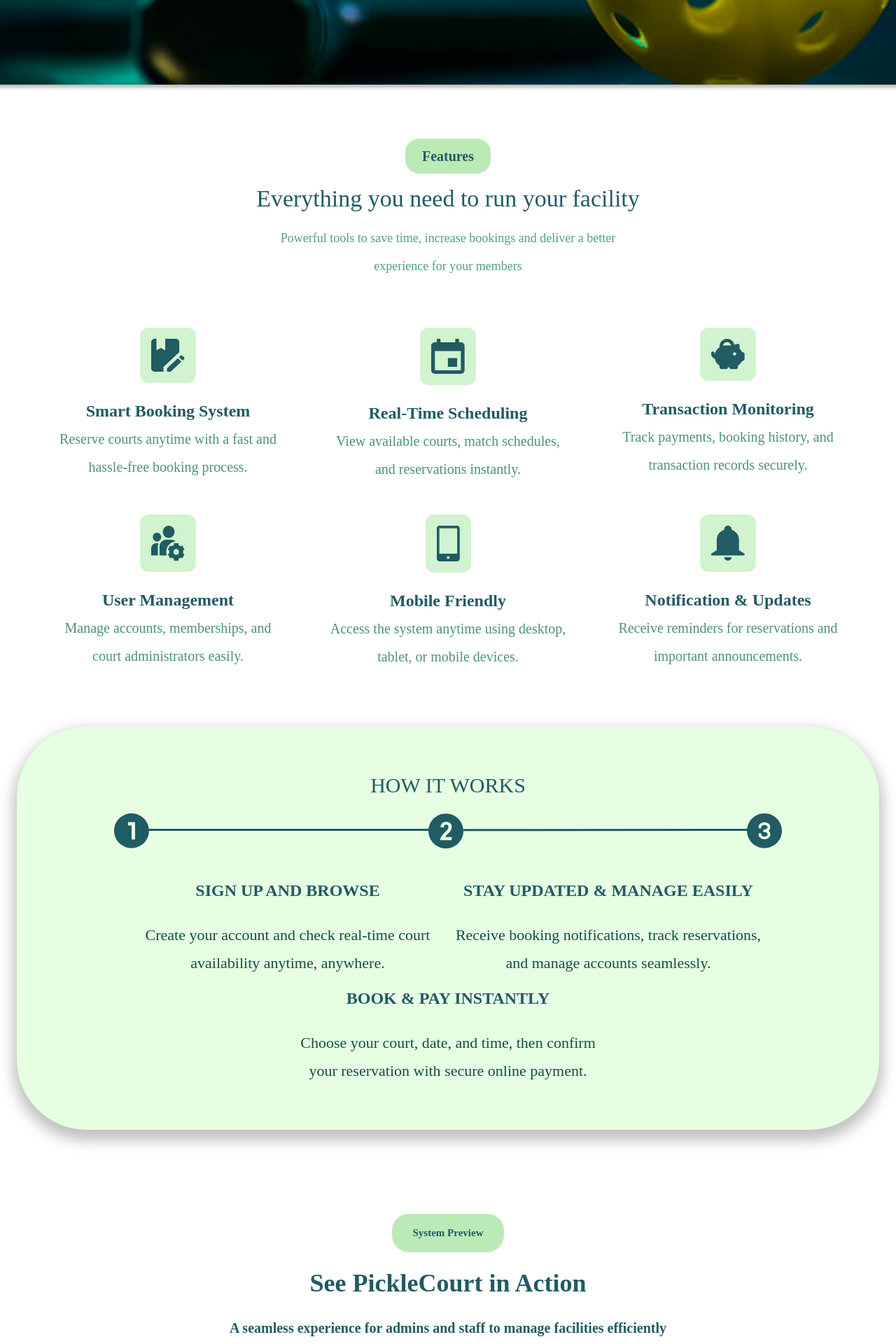
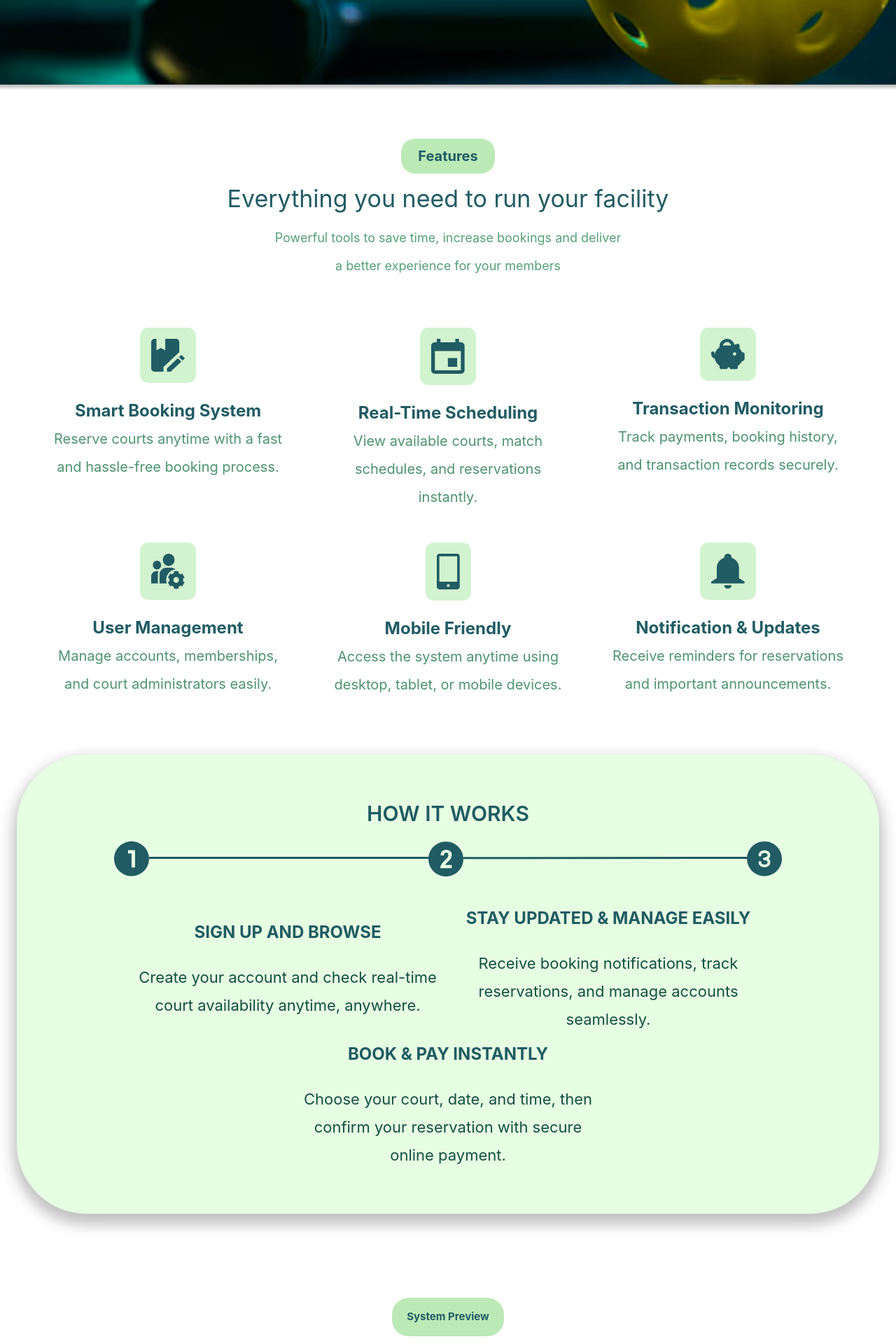
Before and after one commit to Ilethami/pcms, a React (Vite) app: page / in a window 1280 px wide. Shown: the part 520-2440 px from the top of the page at 70% size. Built offline with nearby package versions, Linux system fonts and the light colour scheme.

Commit message:
Changed Fonts to Poppins

```diff
--- a/package.json
+++ b/package.json
@@ -11,6 +11,7 @@
   },
   "dependencies": {
     "@tailwindcss/vite": "^4.3.0",
+    "aos": "^2.3.4",
     "react": "^19.2.6",
     "react-dom": "^19.2.6",
     "tailwindcss": "^4.3.0"
--- a/src/Components/FeatureCards.jsx
+++ b/src/Components/FeatureCards.jsx
@@ -8,11 +8,11 @@ export default function Card({ icon, title, details }) {
       />
 
       <div className="flex flex-col items-center">
-        <p className="text-[#215B63] font-['Bona-Nova'] text-[24px] font-bold leading-[40px]">
+        <p className="text-[#215B63] font-poppins text-[24px] font-bold leading-[40px]">
           {title}
         </p>
 
-        <p className="text-[#4E9372] text-center font-['Bona-Nova'] text-[20px] font-normal leading-[40px]">
+        <p className="text-[#4E9372] text-center font-poppins text-[20px] font-normal leading-[40px]">
           {details}
         </p>
       </div>
--- a/src/Components/Features.jsx
+++ b/src/Components/Features.jsx
@@ -5,30 +5,40 @@ import calendar from "../icons/Calendar.svg";
 import phone from "../icons/Phone.svg";
 import pig from "../icons/PiggyBank.svg";
 import Card from "./FeatureCards";
+import { useState, useEffect } from "react";
+import AOS from "aos";
+import "aos/dist/aos.css";
 
-export default function Features() {
+export default function Hero() {
+  const [menuOpen, setMenuOpen] = useState(false);
+    useEffect(() => {
+    AOS.init({
+      duration: 1000,
+      once: true,
+    });
+  }, []);
   return (
-    <div className="flex flex-col w-full overflow-hidden items-center pt-10">
+    <div data-aos="fade-up" className="flex flex-col w-full overflow-hidden items-center pt-10">
       {/* HEADER */}
       <div className="flex flex-col justify-center items-center gap-4 py-7">
         <div className="flex items-center justify-center w-fit h-fit rounded-[20px] bg-[#BCEAB7] px-6 py-2.5">
-          <p className="text-[#215B63] text-[20px] font-bold font-['Bona-Nova']">
+          <p className="text-[#215B63] text-[20px] font-bold font-poppins">
             Features
           </p>
         </div>
 
-        <p className="text-[#215B63] font-['Castoro'] text-[34px] font-normal leading-[40px] text-center">
+        <p data-aos="fade-up" data-aos-delay="300" className="text-[#215B63] font-poppins text-[34px] font-normal leading-[40px] text-center">
           Everything you need to run your facility
         </p>
 
-        <p className="text-[#55A078] font-['Castoro'] text-[18px] font-normal leading-[40px] max-w-[500px] text-center">
+        <p data-aos="fade-up" data-aos-delay="600" className="text-[#55A078] font-poppins text-[18px] font-normal leading-[40px] max-w-[500px] text-center">
           Powerful tools to save time, increase bookings and deliver a
           better experience for your members
         </p>
       </div>
 
       {/* GRID SECTION */}
-      <div className="grid grid-cols-1 sm:grid-cols-2 lg:grid-cols-3 gap-y-[45px] gap-x-[60px] mt-10 px-[20px] md:px-[70px]  max-w-fit w-full">
+      <div data-aos="fade-up" data-aos-delay="900" className="grid grid-cols-1 sm:grid-cols-2 lg:grid-cols-3 gap-y-[45px] gap-x-[60px] mt-10 px-[20px] md:px-[70px]  max-w-fit w-full">
         <Card
           icon={book}
           title="Smart Booking System"
--- a/src/Components/Footer.jsx
+++ b/src/Components/Footer.jsx
@@ -25,12 +25,12 @@ export default function Footer() {
                   fill="#FFFEFC"
                 />
               </svg>
-              <p className="text-[#FFFEFC] font-['Poppins'] text-[26px] font-semibold leading-normal ">
+              <p className="text-[#FFFEFC] font-poppins text-[26px] font-semibold leading-normal ">
                 PickleCourt
               </p>
             </div>
             <div className="flex  pl-5 flex-col items-start gap-5 shrink-0 self-stretch ">
-              <p className="text-[#FFFEFC] font-['Poppins'] text-[20px] font-normal leading-[40px] w-full max-w-md">
+              <p className="text-[#FFFEFC] font-poppins text-[20px] font-normal leading-[40px] w-full max-w-md">
                 Smart Booking System for seamless court reservations
                 and management.
               </p>
@@ -139,8 +139,8 @@ export default function Footer() {
               </svg>
             </div>
             <div className="flex -translate-x-5 items-center justify-end col-start-2  row-start-1 justify-self-stretch">
-              <p className="text-[#FFFEFC] font-['Poppins'] text-[20px] font-normal leading-[40px] w-full max-w-sm ">
-                <span className="text-[#FFFEFC] font-['Poppins'] text-[20px] font-bold leading-[40px] -ml-3.5">
+              <p className="text-[#FFFEFC] font-poppins text-[20px] font-normal leading-[40px] w-full max-w-sm ">
+                <span className="text-[#FFFEFC] font-poppins text-[20px] font-bold leading-[40px] -ml-3.5">
                   CONTACT
                 </span>
                 <br />
@@ -148,7 +148,7 @@ export default function Footer() {
                   Bonifacio Street, near UIC School <br />
                   +63 912 345 6789
                   <br />
-                  <span className="text-[#FFFEFC] font-['Poppins'] text-[20px] font-normal leading-[40px] underline ">
+                  <span className="text-[#FFFEFC] font-poppins text-[20px] font-normal leading-[40px] underline ">
                     support@picklecourt.com
                   </span>
                   <br />
@@ -160,23 +160,23 @@ export default function Footer() {
           {/* top right */}
           <div className="flex flex-col gap-9 ">
             <div className="self-stretch">
-              <div className="text-[#FFFEFC] font-['Poppins'] text-[20px] font-semibold not-italic leading-[40px]">
+              <div className="text-[#FFFEFC] font-poppins text-[20px] font-semibold not-italic leading-[40px]">
                 <p>Privacy Policy</p>
-                <p className="text-[#FFFEFC] font-['Poppins'] text-[20px] font-normal not-italicleading-[40px]">
+                <p className="text-[#FFFEFC] font-poppins text-[20px] font-normal not-italicleading-[40px]">
                   Your data and transactions are securely protected.
                 </p>
               </div>
               <br />
-              <div className="text-[#FFFEFC] font-['Poppins'] text-[20px] font-semibold not-italic leading-[40px]">
+              <div className="text-[#FFFEFC] font-poppins text-[20px] font-semibold not-italic leading-[40px]">
                 <p>Terms & Conditions</p>
-                <p className="text-[#FFFEFC] font-['Poppins'] text-[20px] font-normal not-italicleading-[40px]">
+                <p className="text-[#FFFEFC] font-poppins text-[20px] font-normal not-italicleading-[40px]">
                   Users must follow booking and payment guidelines
                   when using PickleCourt.
                 </p>
               </div>
             </div>
             <div>
-              <p className="text-[#FFFEFC] font-['Poppins'] text-[20px] font-normal not-italic leading-[40px]">
+              <p className="text-[#FFFEFC] font-poppins text-[20px] font-normal not-italic leading-[40px]">
                 Bonifacio Street, LAP IT © 2026 LAP IT. All rights
                 reserved.
               </p>
--- a/src/Components/InsText.jsx
+++ b/src/Components/InsText.jsx
@@ -2,10 +2,10 @@ export default function InText({ title, text }) {
   return (
     <>
       <div className="flex flex-col max-w-md items-center gap-6">
-        <p className=" text-[#215B63] text-center font-['Poppins'] text-[24px] font-bold leading-[40px] w-fit">
+        <p className=" text-[#215B63] text-center font-poppins text-[24px] font-bold leading-[40px] w-fit">
           {title}
         </p>
-        <p className="text-[#154E43] text-center font-['Poppins'] text-[22px] font-normal leading-[40px] w-fit max-w-full">
+        <p className="text-[#154E43] text-center font-poppins text-[22px] font-normal leading-[40px] w-fit max-w-full">
           {text}
         </p>
       </div>
--- a/src/Components/Instructions.jsx
+++ b/src/Components/Instructions.jsx
@@ -1,18 +1,28 @@
 import step from "../assets/step.svg";
 import InText from "./InsText";
+import AOS from "aos";
+import "aos/dist/aos.css";
+import { useState, useEffect } from "react";
 
-export default function Instructions() {
+export default function Hero() {
+  const [menuOpen, setMenuOpen] = useState(false);
+    useEffect(() => {
+    AOS.init({
+      duration: 1000,
+      once: true,
+    });
+  }, []);
   return (
     <>
-      <div className="w-full h-fit flex flex-col items-center py-20  ">
+      <div data-aos="fade-up" className="w-full h-fit flex flex-col items-center py-20">
         <div className="bg-pcms w-fit h-fit py-16 rounded-[100px] px-1 mx-6 shadow-[0_10px_20px_5px_rgba(0,0,0,0.25)]">
           <div className="flex flex-col gap-5 items-center">
-            <p className="text-[#215B63] font-['Castoro'] text-[30px] font-normal leading-[40px] ">
+            <p className="text-[#215B63] font-poppins text-[30px] font-semibold leading-[40px] ">
               HOW IT WORKS
             </p>
             <img src={step} alt="Order Vector" />
           </div>
-          <div className="flex flex-wrap items-center content-end pt-10 justify-center gap-2.5">
+          <div data-aos="fade-up" data-aos-delay="300" className="flex flex-wrap items-center content-end pt-10 justify-center gap-2.5">
             <InText
               title={"SIGN UP AND BROWSE"}
               text={
--- a/src/Components/Media.jsx
+++ b/src/Components/Media.jsx
@@ -2,26 +2,36 @@ import lapimg from "../assets/lapimg.png";
 import phoneimg from "../assets/phoneimg.png";
 import tabimg from "../assets/tabimg.png";
 import Image from "./Image";
+import { useState, useEffect } from "react";
+import AOS from "aos";
+import "aos/dist/aos.css";
 
-export default function Media() {
+export default function Hero() {
+  const [menuOpen, setMenuOpen] = useState(false);
+    useEffect(() => {
+    AOS.init({
+      duration: 1000,
+      once: true,
+    });
+  }, []);
   return (
-    <div className="flex flex-col w-full items-center gap-6 pt-10 pb-20 overflow-hidden px-4">
+    <div data-aos="fade-up" className="flex flex-col w-full items-center gap-6 pt-10 pb-20 overflow-hidden px-4">
       {/* Header */}
-      <div className="w-[160px] bg-[#BCEAB7] px-4 py-4 rounded-3xl text-[#215B63] font-['Poppins'] text-[15px] font-bold text-center leading-normal">
+      <div className="w-[160px] bg-[#BCEAB7] px-4 py-4 rounded-3xl text-[#215B63] font-poppins text-[15px] font-bold text-center leading-normal">
         System Preview
       </div>
 
-      <p className="text-[#215B63] font-['Bona-Nova'] text-[24px] sm:text-[30px] md:text-[36px] text-center font-bold leading-[40px]">
+      <p data-aos="fade-up" data-aos-delay="300" className="text-[#215B63] font-poppins text-[24px] sm:text-[30px] md:text-[36px] text-center font-bold leading-[40px]">
         See PickleCourt in Action
       </p>
 
-      <p className="text-[#215B63] font-['Bona-Nova'] text-center text-[16px] sm:text-[18px] md:text-[20px] font-bold leading-[32px] md:leading-[40px]">
+      <p data-aos="fade-up" data-aos-delay="600" className="text-[#215B63] font-poppins text-center text-[16px] sm:text-[18px] md:text-[20px] font-bold leading-[32px] md:leading-[40px]">
         A seamless experience for admins and staff to manage
         facilities efficiently
       </p>
 
       {/* Device Mockups */}
-      <div className="w-full h-full flex flex-row justify-center items-center overflow-visible ">
+      <div data-aos="fade-up" data-aos-delay="900" className="w-full h-full flex flex-row justify-center items-center overflow-visible ">
         {/* Phone */}
         <div className="translate-x-6/3 translate-y-[40px] z-20">
           <Image image={phoneimg} width="190px" height="362px" />
--- a/src/index.css
+++ b/src/index.css
@@ -1,4 +1,5 @@
 @import "tailwindcss";
+@import url('https://fonts.googleapis.com/css2?family=Poppins:wght@300;400;500;600;700&display=swap');
 @theme {
   --color-pcms: oklch(0.9744 0.0452 142.23) /* #e6ffe3 */;
   --color-icon: oklch(0.9309 0.0591 142.83) /* #d2f3cf */;
```
Also changed, not shown: src/Components/HeroSection.jsx (+63 -19 lines), 1 other file (tests, documents, lock files or other folders).
